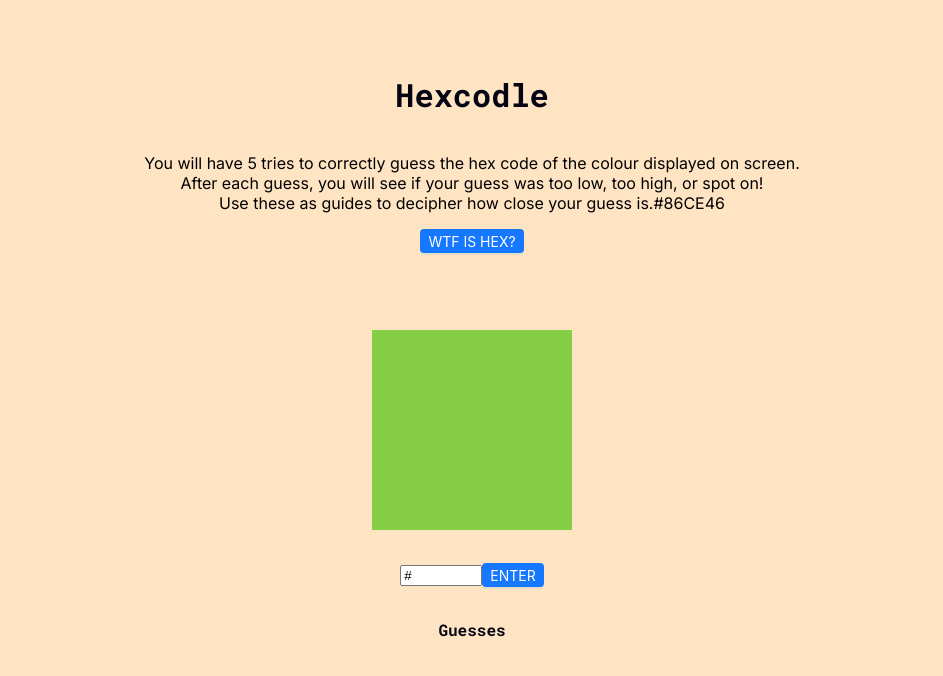
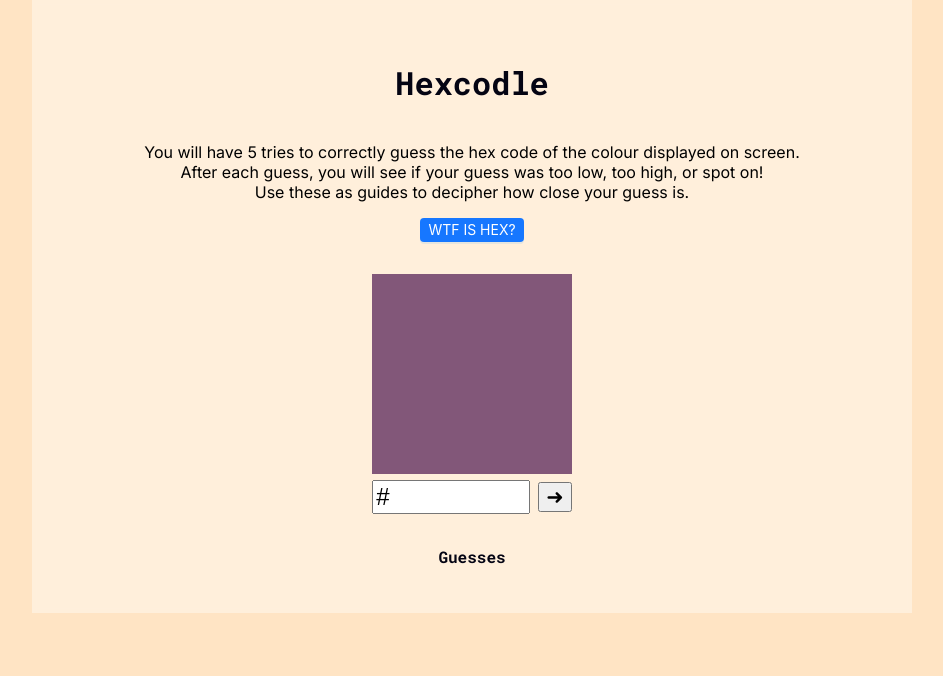
Before and after one commit to Ekimerton/hexcodle, a Next.js app: page / in a window 1280 px wide. Shown: the top 676 px of the page, without its empty margins (168-1111 px from the left). Built offline with nearby package versions, Linux system fonts and the light colour scheme.

Commit message:
updatesgit add .!

```diff
--- a/package.json
+++ b/package.json
@@ -13,10 +13,13 @@
     "autoprefixer": "10.4.14",
     "eslint": "8.44.0",
     "eslint-config-next": "13.4.7",
+    "moment": "^2.29.4",
+    "moment-timezone": "^0.5.43",
     "next": "13.4.7",
     "postcss": "8.4.24",
     "react": "18.2.0",
     "react-dom": "18.2.0",
+    "seedrandom": "^3.0.5",
     "tailwindcss": "3.3.2"
   }
 }
--- /dev/null
+++ b/src/app/components/Guess.css
@@ -0,0 +1,22 @@
+.guess-container {
+    display: flex;
+    flex-direction: row;
+    justify-content: center;
+}
+
+.guess-character {
+    font-family: 'Roboto Mono', monospace;
+    text-align: center;
+    font-weight: bold;
+    width: 60px;
+    border-radius: 12px;
+    margin-right: 1rem;
+    margin: 5px;
+    padding: 8px;
+    background-color: #fff;
+}
+
+.guess-p {
+    font-size: 1.5rem;
+    margin: 0px;
+}
--- /dev/null
+++ b/src/app/components/Guess.js
@@ -0,0 +1,33 @@
+import React from "react";
+import "./Guess.css";
+import { hexToDecimal } from "../utils";
+
+export default function Guess(props) {
+  const { guess, target } = props;
+
+  const compareCharacters = (guess, target) => {
+    if (guess === target) {
+      return "✅";
+    } else if (hexToDecimal(guess) < hexToDecimal(target)) {
+      return "⬆️";
+    } else {
+      return "⬇️";
+    }
+  };
+
+  return (
+    <div className="guess-container">
+      {[...guess.substring(1)].map((character, index) => (
+        <div
+          key={index}
+          className="guess-character"
+        >
+          <p className="guess-p">{character}</p>
+          <p className="guess-p">
+            {compareCharacters(character, target.substring(1).charAt(index))}
+          </p>
+        </div>
+      ))}
+    </div>
+  );
+}
--- a/src/app/globals.css
+++ b/src/app/globals.css
@@ -1,16 +1,41 @@
 body {
   background-color: bisque;
-  background-image: "Animated-Shape.svg";
   font-family: Arial, Helvetica, sans-serif;
-  margin: 7%;
-  margin-top: 4%;
+  margin: 0px;
 }
 
 p {
   font-size: 1rem;
 }
 
-#guesses{
+button {
+  font-size: 1.3rem;
+}
+
+.frosted-glass {
+  background: rgba(255, 255, 255, 0.4);
+  backdrop-filter: blur(2px);
+  -webkit-backdrop-filter: blur();
+  padding-left: 30px;
+  padding-right: 30px;
+  text-align: center;
+  align-items: center;
+}
+
+.container {
+  width: 100%;
+  max-width: 800px;
+  min-height: 1vh;
+  padding: 40px;
+  justify-content: center;
+  align-items: center;
+  display: flex;
+  justify-content: center;
+  align-items: center;
+  flex-direction: column;
+}
+
+#guesses {
   list-style-type: none;
   text-align: center;
   padding: 0;
@@ -18,7 +43,7 @@ p {
   margin: 0 10px;
 }
 
-#guess{
+#guess {
   list-style-type: none;
 }
 
@@ -30,7 +55,6 @@ p {
   display: flex;
   justify-content: center;
   align-items: center;
-  flex-direction: column;
 }
 
 #title {
@@ -45,35 +69,33 @@ p {
 }
 
 #infoModal {
-  margin-bottom: 7%;
+  margin-bottom: 32px;
 }
 
 .square {
   height: 200px;
   width: 200px;
   background-color: #555;
-  margin-bottom: 3%;
+  margin-bottom: 6px;
 }
 
 #colourGen {
   background-color: black;
-  padding: 10%;
-  margin-bottom: 2%;
+  padding: 10px;
+  margin-bottom: 10px;
 }
 
 #userinput {
-  width: 30%;
+  font-size: 1.5rem;
+  margin-right: 8px;
+  width: 150px;
 }
 
 #inputAndButton {
   display: flex;
-  justify-content: center;
   align-items: center;
   flex-direction: row;
-}
-
-#guessesDisplay {
-  flex-direction: column;
+  font-size: 1.5rem;
 }
 
 #guessHeading {
@@ -81,10 +103,5 @@ p {
   font-family: 'Roboto Mono', monospace;
   size: 1.2rem;
   font-weight: bold;
+  padding-bottom: 6px;
 }
-
-#guessContainer{
-  background-color: rgb(231, 206, 176);
-  text-align: center;
-  border: 10%;
-}
--- a/src/app/layout.js
+++ b/src/app/layout.js
@@ -4,9 +4,8 @@ import { Inter } from "next/font/google";
 const inter = Inter({ subsets: ["latin"] });
 
 export const metadata = {
-  title: "Create Next App",
-  description: "Generated by create next app",
-};
+  title: "Hexcodle",
+  description: "Created by Hansies and Ekimmies"}
 
 export default function RootLayout({ children }) {
   return (
--- a/src/app/page.js
+++ b/src/app/page.js
@@ -3,12 +3,12 @@
 import React, { useState, useEffect } from "react";
 import { Modal, Button, Divider } from "antd";
 import { decimalToHex, hexToDecimal, generateUniqueNumber } from "./utils.js";
+import Guess from "./components/Guess.js";
 
 export default function Home() {
   const [userInput, setUserInput] = useState("#");
   const [randColor, setRandColor] = useState("bisque");
   const [statusText, setStatusText] = useState("");
-  const [guessText, setGuessText] = useState("");
   const [guesses, setGuesses] = useState([]);
   const [counter, setCounter] = useState(4);
   const [gameOver, setGameOver] = useState(false);
@@ -26,10 +26,16 @@ export default function Home() {
     setIsModalVisible(false);
   };
 
+  const handleKeypress = (event) => {
+    if (event.key === "Enter") {
+      enterClick();
+    }
+  };
+
   useEffect(() => {
-    const r = Math.floor(Math.random() * 256);
-    const g = Math.floor(Math.random() * 256);
-    const b = Math.floor(Math.random() * 256);
+    const r = generateUniqueNumber(256, 0);
+    const g = generateUniqueNumber(256, 1);
+    const b = generateUniqueNumber(256, 2);
 
     const componentToHex = (c) => {
       const hex = c.toString(16);
@@ -55,105 +61,49 @@ export default function Home() {
   };
 
   const enterClick = () => {
+    if (counter < 0) {
+      return;
+    }
+
     const hexCodePattern = /^[0-9A-Fa-f]+$/;
-
-    setUserInput("#");
 
     if (userInput.length != 7) {
       setStatusText("ERROR: HEX CODE MUST BE EXACTLY 6 DIGITS.");
       return;
-    } else if (!hexCodePattern.test(userInput.substring(1))) {
+    }
+
+    if (!hexCodePattern.test(userInput.substring(1))) {
       setStatusText("INVALID CHARACTER. PLEASE ONLY USE 0-9, A-F");
-    } else if (userInput in guesses) {
+      return;
+    }
+
+    if (guesses.includes(userInput)) {
       setStatusText("ALREADY GUESSED, please try a different hex code.");
+      return;
+    }
+
+    if (userInput === randColor) {
+      setStatusText("You guessed it!");
+      setGameOver(true);
     } else {
-      setCounter(counter - 1);
-      if (counter >= 0 && userInput === randColor) {
-        setStatusText("You guessed it!");
+      if (counter === 0) {
+        setStatusText(`Out of guesses. Todays Hexcodle was ${randColor}.`);
+        setGameOver(true);
+      } else {
+        setStatusText(`Not quite! ${counter} guess${counter == 1 ? "" : "es"} left.`);
+      }
+    }
+
     const newGuesses = [...guesses];
     newGuesses.unshift(userInput);
     setGuesses(newGuesses);
-        setGameOver(true);
-        return;
-      } else if (counter == 1 && userInput !== randColor) {
-        setStatusText(`Not quite! ${counter} guess left.`);
-        const newGuesses = [...guesses];
-        newGuesses.unshift(userInput);
-        setGuesses(newGuesses);
-      } else if (counter > 0 && userInput !== randColor) {
-        setStatusText(`Not quite! ${counter} guesses left.`);
-        const newGuesses = [...guesses];
-        newGuesses.unshift(userInput);
-        setGuesses(newGuesses);
-      } else if (counter <= 0 && userInput !== randColor) {
-        const newGuesses = [...guesses];
-        newGuesses.unshift(userInput);
-        setGuesses(newGuesses);
-        setStatusText(`Out of guesses. Todays Hexcodle was ${randColor}.`);
-        setGameOver(true);
-        return;
-      }
-    }
-  };
-
-  const renderArrows = (guess) => {
-    const hexMapping = {
-      0: 0,
-      1: 1,
-      2: 2,
-      3: 3,
-      4: 4,
-      5: 5,
-      6: 6,
-      7: 7,
-      8: 8,
-      9: 9,
-      A: 10,
-      B: 11,
-      C: 12,
-      D: 13,
-      E: 14,
-      F: 15,
-    };
-
-    if (guess.length !== 7) {
-      return null;
-    }
-    const arrows = [];
-    for (let i = 1; i < 7; i++) {
-      const currentDigit = hexMapping[guess[i]];
-      const targetDigit = hexMapping[randColor[i]];
-
-      if (currentDigit > targetDigit) {
-        arrows.push("⬇️");
-      } else if (currentDigit < targetDigit) {
-        arrows.push("⬆️");
-      } else {
-        arrows.push("✅");
-      }
-    }
-    return arrows.map((arrow, index) => <span key={index}>{arrow}</span>);
+    setCounter(counter - 1);
+    setUserInput("#");
   };
 
   return (
-    <div id="everything">
-      <h1 id="title">Hexcodle</h1>
-
-      <div id="instructions">
-        <p>
-          You will have 5 tries to correctly guess the hex code of the colour
-          displayed on screen.<br></br>
-          After each guess, you will see if your guess was too low, too high, or
-          spot on! <br></br>
-          Use these as guides to decipher how close your guess is.
-          {randColor}
-        </p>
-      </div>
-
-      <div id="infoModal">
-        <Button type="primary" size="small" onClick={showModal}>
-          WTF IS HEX?
-        </Button>
+    <div id="everything" style={{ backgroundColor: guesses[0] }}>
+      <div className="container frosted-glass">
         <Modal
           title="How the HEX do hex codes work?"
           visible={isModalVisible}
@@ -192,46 +142,54 @@ export default function Home() {
             </ul>
           </p>
         </Modal>
+        <h1 id="title">Hexcodle</h1>
+
+        <div id="instructions">
+          <p>
+            You will have 5 tries to correctly guess the hex code of the colour
+            displayed on screen.<br></br>
+            After each guess, you will see if your guess was too low, too high,
+            or spot on! <br></br>
+            Use these as guides to decipher how close your guess is.
+          </p>
         </div>
 
-      <div class="square" style={{ backgroundColor: randColor }}></div>
+        <div id="infoModal">
+          <Button type="primary" size="small" onClick={showModal}>
+            WTF IS HEX?
+          </Button>
+        </div>
+
+        <div className="square" style={{ backgroundColor: randColor }}></div>
 
         <div id="inputAndButton">
           <input
             type="text"
             id="userinput"
+            maxLength="7"
+            onKeyPress={handleKeypress}
             value={userInput}
             onChange={handleChange}
           />
 
-        <Button
-          type="primary"
-          size="small"
+          <button
             id="enterButton"
             onClick={() => {
               enterClick();
             }}
-          on
             disabled={gameOver}
           >
-          ENTER
-        </Button>
+            ➜
+          </button>
         </div>
 
         <p>{statusText}</p>
+
         <h id="guessHeading">Guesses</h>
-      <div id="guessDisplay">
-        {guessText}
-        <ul id="guesses">
-          <div id="guessContainer">
+
         {guesses.map((guess, index) => (
-              <>
-                <li key={index}>{guess} </li>
-                {renderArrows(guess)}
-              </>
+          <Guess key={index} guess={guess} target={randColor} />
         ))}
-          </div>
-        </ul>
       </div>
     </div>
   );
```
Also changed, not shown: src/app/utils.js (+9 -7 lines), 1 other file (tests, documents, lock files or other folders). Lines whose indentation alone changed are shown as unchanged.
